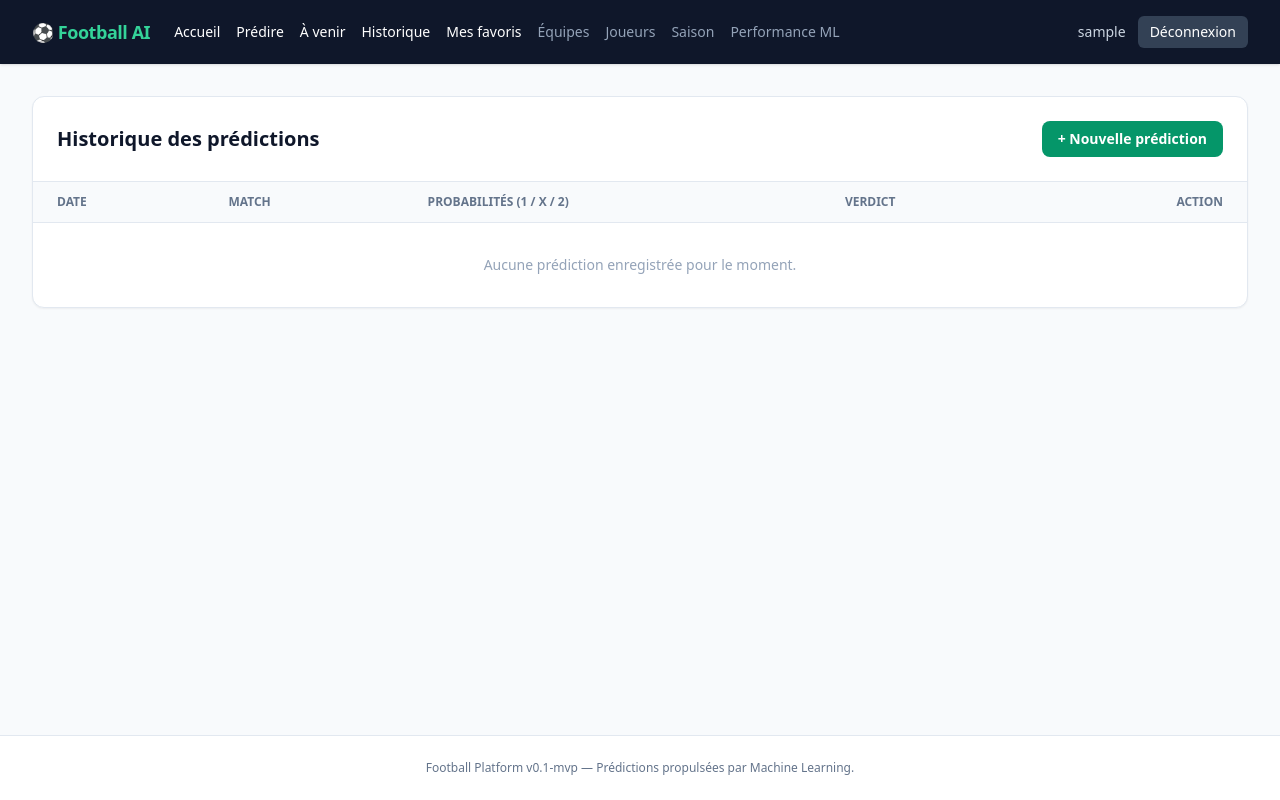
After one commit to Abderrazekk/football_platform_v2, a Django app: page /matches/history/ in a window 1280 px wide. The commit adds this page. Run offline with Django 5.2, Linux system fonts and the light colour scheme; the visitor is signed in with stand-in values (Sample User, id 1); some libraries are stand-ins or nearby versions.

Commit message:
phase 5 part 3 DONE

```diff
--- a/apps/matches/urls.py
+++ b/apps/matches/urls.py
@@ -8,4 +8,5 @@ urlpatterns = [
     path("history/", views.history_view, name="history"),
     path("predictions/<int:pk>/", views.prediction_detail_view, name="prediction_detail"),
     path("predictions/<int:pk>/delete/", views.delete_prediction_view, name="delete_prediction"),
+    path("upcoming/", views.upcoming_fixtures, name="upcoming"),
 ]
--- a/apps/matches/views.py
+++ b/apps/matches/views.py
@@ -69,3 +69,13 @@ def delete_prediction_view(request, pk):
     prediction.delete()
     messages.success(request, "Prediction deleted.")
     return redirect("matches:history")
+
+
+def upcoming_fixtures(request):
+    # Replace with live DB/API fixtures when synced
+    fixtures = [
+        {"date": "2026-11-28 15:00", "league": "Premier League", "home": "Arsenal", "away": "Chelsea"},
+        {"date": "2026-11-28 17:30", "league": "Premier League", "home": "Liverpool", "away": "Manchester City"},
+        {"date": "2026-11-29 20:00", "league": "La Liga", "home": "Real Madrid", "away": "Barcelona"},
+    ]
+    return render(request, "matches/upcoming.html", {"fixtures": fixtures})
--- a/config/urls.py
+++ b/config/urls.py
@@ -16,10 +16,11 @@ Including another URLconf
 """
 from django.contrib import admin
 from django.urls import include, path
+from django.views.generic import TemplateView
 
 urlpatterns = [
+    path("", TemplateView.as_view(template_name="home.html"), name="home"),
     path("admin/", admin.site.urls),
-
     path("accounts/", include("apps.accounts.urls")),
     path("matches/", include("apps.matches.urls")),
     path("favorites/", include("apps.favorites.urls")),
--- a/templates/base.html
+++ b/templates/base.html
@@ -1,69 +1,87 @@
 <!DOCTYPE html>
-<html lang="fr">
+<html lang="fr" class="h-full bg-slate-50">
 <head>
   <meta charset="UTF-8">
   <meta name="viewport" content="width=device-width, initial-scale=1.0">
-  <title>{% block title %}Football Predictor{% endblock %}</title>
-  <link href="https://cdn.jsdelivr.net/npm/bootstrap@5.3.3/dist/css/bootstrap.min.css" rel="stylesheet">
+  <title>{% block title %}Football Predictor AI{% endblock %}</title>
+  <script src="https://cdn.tailwindcss.com"></script>
+  {% block extra_head %}{% endblock %}
 </head>
-<body class="bg-light">
-  <nav class="navbar navbar-expand-lg navbar-dark bg-dark mb-4">
-    <div class="container">
-      <a class="navbar-brand fw-bold" href="{% url 'matches:predict' %}">⚽ Football AI</a>
-      <button class="navbar-toggler" type="button" data-bs-toggle="collapse" data-bs-target="#mainNav">
-        <span class="navbar-toggler-icon"></span>
-      </button>
-      <div class="collapse navbar-collapse" id="mainNav">
-        <ul class="navbar-nav me-auto">
+<body class="min-h-full flex flex-col text-slate-800">
+  <!-- Navbar -->
+  <nav class="bg-slate-900 text-white shadow">
+    <div class="max-w-7xl mx-auto px-4 sm:px-6 lg:px-8">
+      <div class="flex items-center justify-between h-16">
+        <div class="flex items-center gap-6">
+          <a href="{% url 'home' %}" class="font-bold text-lg tracking-tight text-emerald-400">
+            ⚽ Football AI
+          </a>
+          <div class="hidden md:flex items-center gap-4 text-sm font-medium">
+            <a href="{% url 'home' %}" class="hover:text-emerald-400 transition">Accueil</a>
+            <a href="{% url 'matches:predict' %}" class="hover:text-emerald-400 transition">Prédire</a>
+            <a href="{% url 'matches:upcoming' %}" class="hover:text-emerald-400 transition">À venir</a>
+            {% if user.is_authenticated %}
+              <a href="{% url 'matches:history' %}" class="hover:text-emerald-400 transition">Historique</a>
+              <a href="{% url 'favorites:list' %}" class="hover:text-emerald-400 transition">Mes favoris</a>
+            {% endif %}
+            <!-- Phase 6+ placeholders -->
+            <a href="#" class="text-slate-400 hover:text-white transition">Équipes</a>
+            <a href="#" class="text-slate-400 hover:text-white transition">Joueurs</a>
+            <a href="#" class="text-slate-400 hover:text-white transition">Saison</a>
+            <a href="#" class="text-slate-400 hover:text-white transition">Performance ML</a>
+          </div>
+        </div>
+
+        <div class="flex items-center gap-3 text-sm">
           {% if user.is_authenticated %}
-            <li class="nav-item">
-              <a class="nav-link" href="{% url 'matches:predict' %}">Prédire</a>
-            </li>
-            <li class="nav-item">
-              <a class="nav-link" href="{% url 'matches:history' %}">Historique</a>
-            </li>
-            <li class="nav-item">
-              <a class="nav-link" href="{% url 'favorites:list' %}">Mes Favoris</a>
-            </li>
+            <span class="text-slate-300 hidden sm:inline">{{ user.username }}</span>
+            <form method="post" action="{% url 'accounts:logout' %}" class="inline">
+              {% csrf_token %}
+              <button type="submit"
+                      class="px-3 py-1.5 rounded-md bg-slate-700 hover:bg-slate-600 text-white transition">
+                Déconnexion
+              </button>
+            </form>
+          {% else %}
+            <a href="{% url 'accounts:login' %}"
+               class="px-3 py-1.5 rounded-md hover:bg-slate-800 transition">Connexion</a>
+            <a href="{% url 'accounts:register' %}"
+               class="px-3 py-1.5 rounded-md bg-emerald-500 hover:bg-emerald-600 text-slate-950 font-semibold transition">
+              Inscription
+            </a>
           {% endif %}
-        </ul>
-        <ul class="navbar-nav">
-          {% if user.is_authenticated %}
-            <li class="nav-item">
-              <span class="navbar-text me-3 text-light">{{ user.username }}</span>
-            </li>
-            <li class="nav-item">
-              <form method="post" action="{% url 'accounts:logout' %}" class="d-inline">
-                {% csrf_token %}
-                <button type="submit" class="btn btn-outline-light btn-sm">Déconnexion</button>
-              </form>
-            </li>
-          {% else %}
-            <li class="nav-item">
-              <a class="nav-link" href="{% url 'accounts:login' %}">Connexion</a>
-            </li>
-            <li class="nav-item">
-              <a class="nav-link" href="{% url 'accounts:register' %}">Inscription</a>
-            </li>
-          {% endif %}
-        </ul>
+        </div>
       </div>
     </div>
   </nav>
 
-  <main class="container pb-5">
-    {% if messages %}
+  <!-- Flash Messages -->
+  {% if messages %}
+    <div class="max-w-7xl w-full mx-auto px-4 sm:px-6 lg:px-8 mt-4 space-y-2">
       {% for message in messages %}
-        <div class="alert alert-{{ message.tags|default:'info' }} alert-dismissible fade show" role="alert">
+        <div class="p-3 rounded-lg text-sm font-medium border
+          {% if message.tags == 'error' %}bg-red-50 text-red-800 border-red-200
+          {% elif message.tags == 'success' %}bg-emerald-50 text-emerald-800 border-emerald-200
+          {% elif message.tags == 'warning' %}bg-amber-50 text-amber-800 border-amber-200
+          {% else %}bg-blue-50 text-blue-800 border-blue-200{% endif %}">
           {{ message }}
-          <button type="button" class="btn-close" data-bs-dismiss="alert"></button>
         </div>
       {% endfor %}
-    {% endif %}
+    </div>
+  {% endif %}
 
+  <!-- Main Content -->
+  <main class="flex-1 max-w-7xl w-full mx-auto px-4 sm:px-6 lg:px-8 py-8">
     {% block content %}{% endblock %}
   </main>
 
-  <script src="https://cdn.jsdelivr.net/npm/bootstrap@5.3.3/dist/js/bootstrap.bundle.min.js"></script>
+  <!-- Footer -->
+  <footer class="bg-white border-t border-slate-200 py-6 text-center text-xs text-slate-500">
+    <div class="max-w-7xl mx-auto px-4">
+      Football Platform v0.1-mvp — Prédictions propulsées par Machine Learning.
+    </div>
+  </footer>
+
+  {% block extra_js %}{% endblock %}
 </body>
 </html>
--- /dev/null
+++ b/templates/matches/history.html
@@ -0,0 +1,76 @@
+{% extends "base.html" %}
+{% block title %}Historique — Football AI{% endblock %}
+
+{% block content %}
+<div class="bg-white rounded-xl shadow-sm border border-slate-200 overflow-hidden">
+  <div class="p-6 border-b border-slate-200 flex items-center justify-between">
+    <h1 class="text-xl font-bold text-slate-900">Historique des prédictions</h1>
+    <a href="{% url 'matches:predict' %}"
+       class="px-4 py-2 rounded-lg bg-emerald-600 hover:bg-emerald-700 text-white text-sm font-semibold">
+      + Nouvelle prédiction
+    </a>
+  </div>
+
+  <div class="overflow-x-auto">
+    <table class="min-w-full divide-y divide-slate-200 text-sm">
+      <thead class="bg-slate-50 text-left text-xs uppercase text-slate-500">
+        <tr>
+          <th class="px-6 py-3">Date</th>
+          <th class="px-6 py-3">Match</th>
+          <th class="px-6 py-3">Probabilités (1 / X / 2)</th>
+          <th class="px-6 py-3">Verdict</th>
+          <th class="px-6 py-3 text-right">Action</th>
+        </tr>
+      </thead>
+      <tbody class="divide-y divide-slate-100">
+        {% for item in page_obj %}
+          <tr class="hover:bg-slate-50">
+            <td class="px-6 py-4 text-slate-500">{{ item.created_at|date:"d/m/Y H:i" }}</td>
+            <td class="px-6 py-4 font-medium text-slate-900">{{ item.home_team }} vs {{ item.away_team }}</td>
+            <td class="px-6 py-4 text-slate-600">
+              {{ item.prob_home|floatformat:0 }}% / {{ item.prob_draw|floatformat:0 }}% / {{ item.prob_away|floatformat:0 }}%
+            </td>
+            <td class="px-6 py-4">
+              <span class="px-2.5 py-1 rounded-full text-xs font-semibold
+                {% if item.predicted_outcome == 'H' %}bg-emerald-100 text-emerald-800
+                {% elif item.predicted_outcome == 'D' %}bg-amber-100 text-amber-800
+                {% else %}bg-blue-100 text-blue-800{% endif %}">
+                {{ item.get_predicted_outcome_display|default:item.predicted_outcome }}
+              </span>
+            </td>
+            <td class="px-6 py-4 text-right">
+              <form method="post" action="{% url 'matches:delete' item.pk %}" class="inline">
+                {% csrf_token %}
+                <button type="submit" class="text-red-600 hover:text-red-800 font-medium text-xs">
+                  Supprimer
+                </button>
+              </form>
+            </td>
+          </tr>
+        {% empty %}
+          <tr>
+            <td colspan="5" class="px-6 py-8 text-center text-slate-400">
+              Aucune prédiction enregistrée pour le moment.
+            </td>
+          </tr>
+        {% endfor %}
+      </tbody>
+    </table>
+  </div>
+
+  <!-- Pagination -->
+  {% if page_obj.has_other_pages %}
+    <div class="p-4 border-t border-slate-200 flex items-center justify-between text-sm">
+      <span>Page {{ page_obj.number }} sur {{ page_obj.paginator.num_pages }}</span>
+      <div class="flex gap-2">
+        {% if page_obj.has_previous %}
+          <a href="?page={{ page_obj.previous_page_number }}" class="px-3 py-1 rounded border hover:bg-slate-50">Précédent</a>
+        {% endif %}
+        {% if page_obj.has_next %}
+          <a href="?page={{ page_obj.next_page_number }}" class="px-3 py-1 rounded border hover:bg-slate-50">Suivant</a>
+        {% endif %}
+      </div>
+    </div>
+  {% endif %}
+</div>
+{% endblock %}
```
Also changed, not shown: apps/accounts/tests.py (+33 -1 lines), apps/matches/tests.py (+27 -1 lines), templates/accounts/login.html (added, +21 -0 lines), templates/accounts/register.html (added, +21 -0 lines), templates/home.html (added, +30 -0 lines), templates/matches/predict.html (added, +148 -0 lines), templates/matches/upcoming.html (added, +25 -0 lines).
